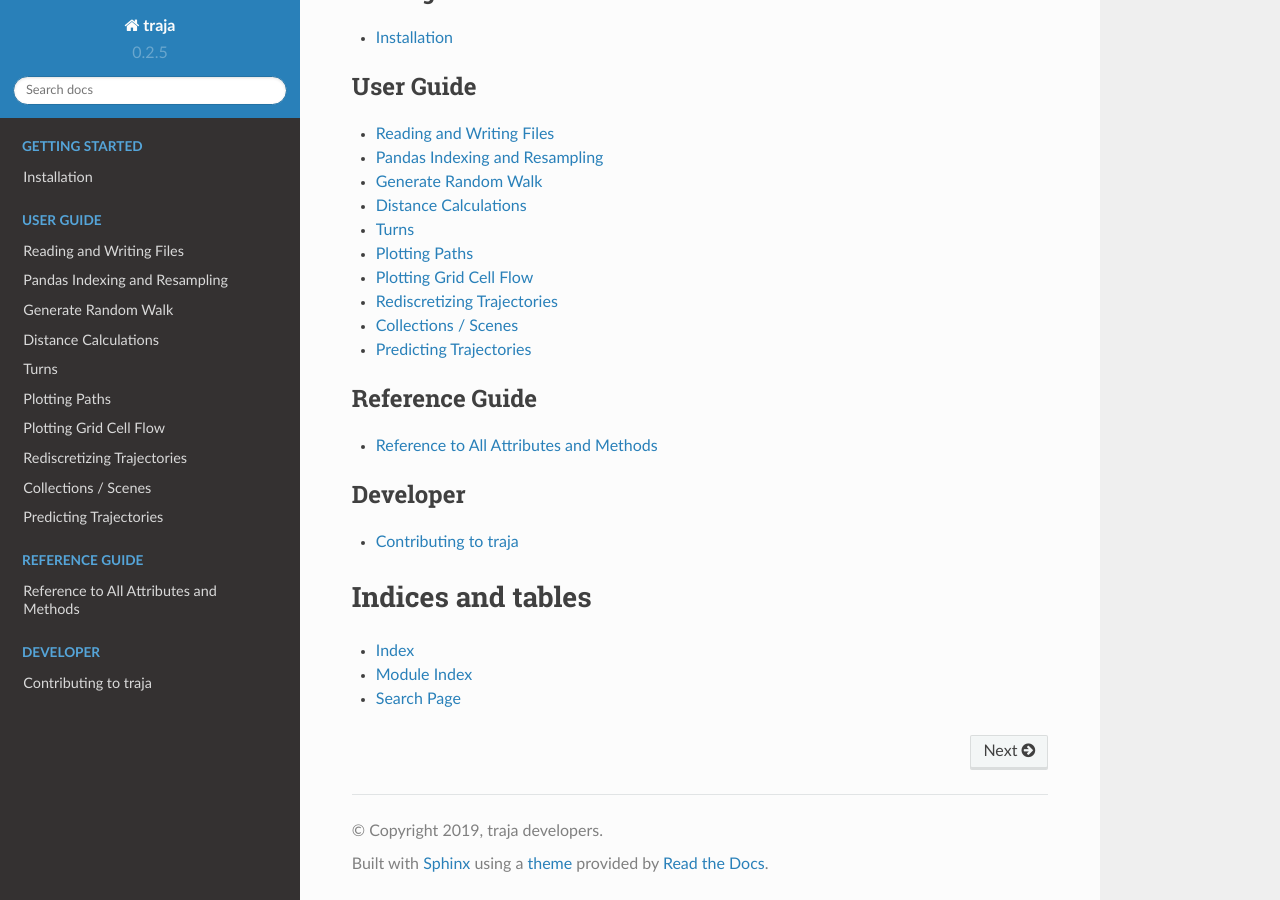
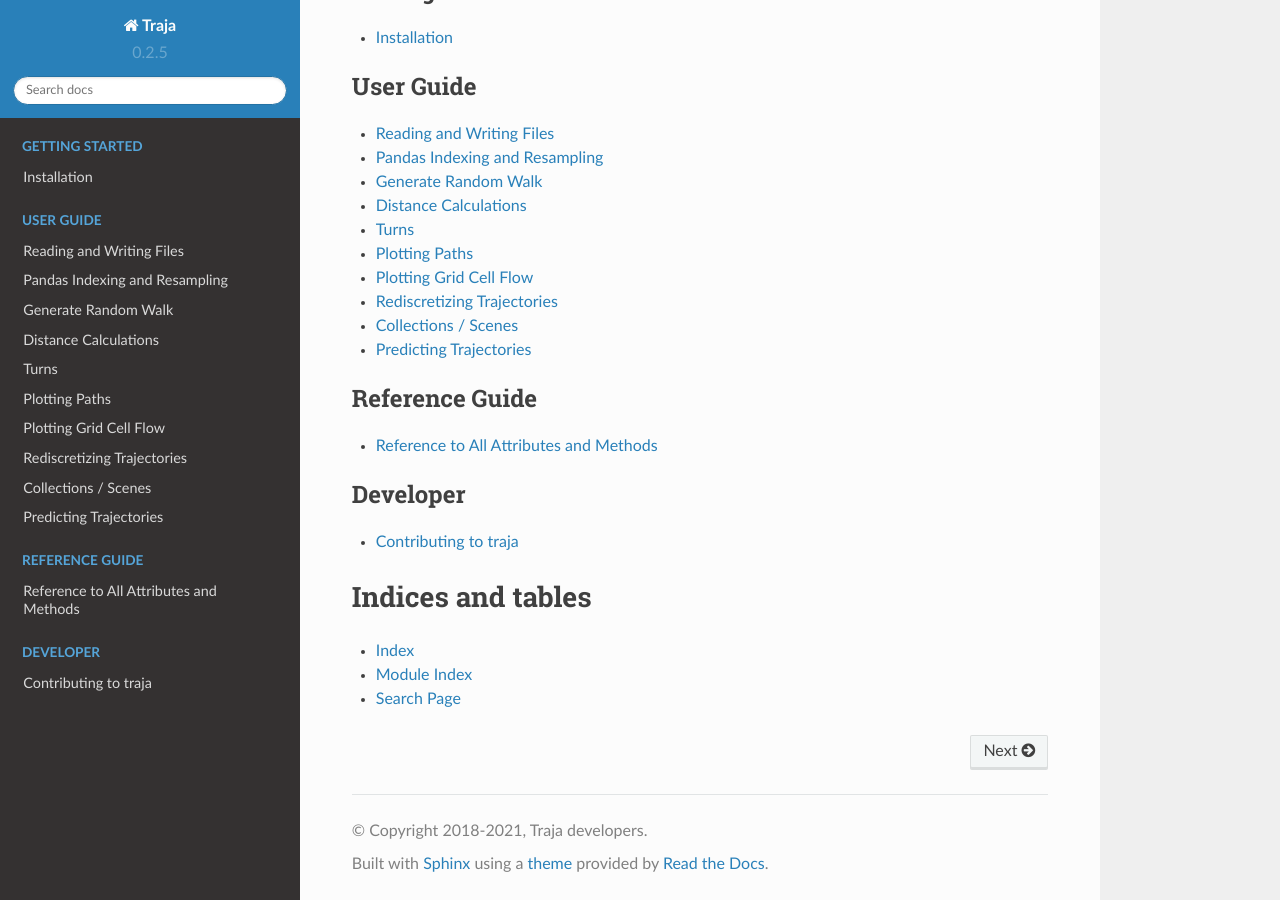
Before and after one commit to traja-team/traja, a Sphinx documentation site: the page built from docs/source/index.rst, in a window 1280 px wide and 900 px high, scrolled down 767 px. Built offline with Sphinx 7.4.7 and the Read the Docs theme 2.0.0, drawn with Linux system fonts in a browser that asks for light colours; pages that are not in the unit, such as notebooks, are missing from menus.

Commit message:
Update copyright

```diff
--- a/docs/source/conf.py
+++ b/docs/source/conf.py
@@ -19,8 +19,8 @@ sys.path.insert(0, os.path.abspath("../.."))
 
 # -- Project information -----------------------------------------------------
 
-project = "traja"
-copyright = "2019, traja developers"
+project = "Traja"
+copyright = "2018-2021, Traja developers"
 author = "Justin Shenk"
 
 # The short X.Y version
```
